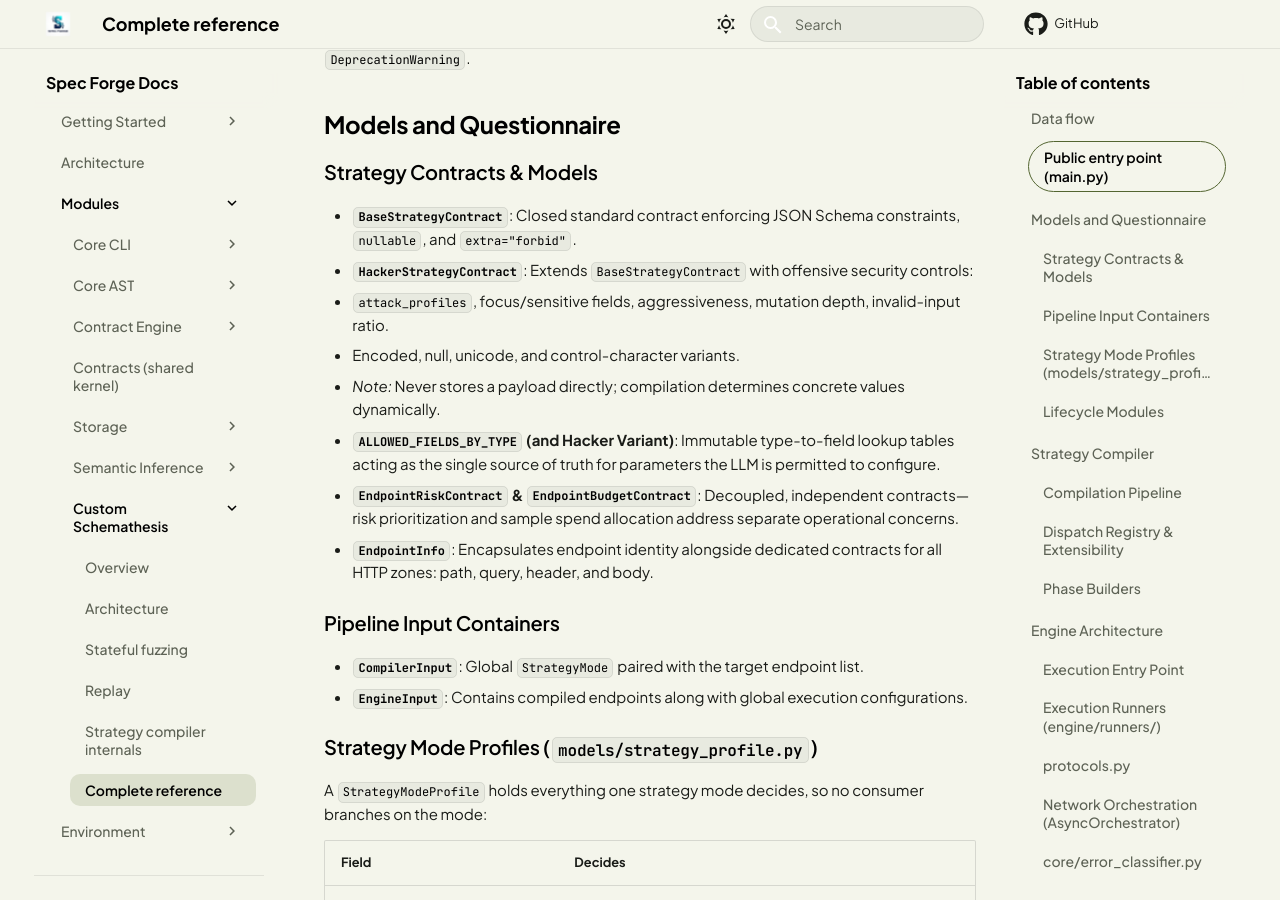
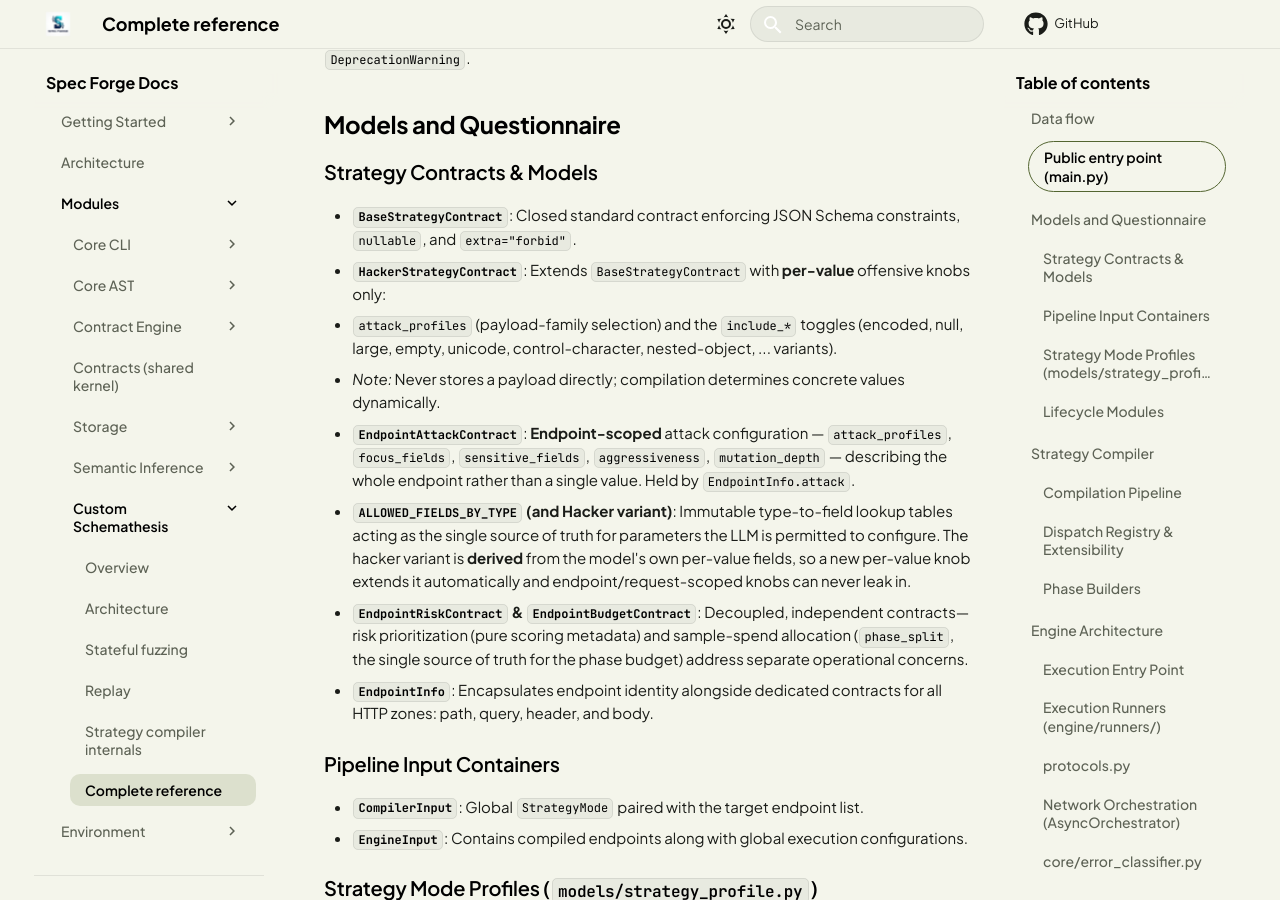
Before and after one commit to Spec-Forge-Testing/specforge-docs, an MkDocs documentation site: the page built from docs/modules/custom-schemathesis/reference.md, in a window 1280 px wide and 900 px high, scrolled down 1605 px. Built offline with MkDocs 1.6.1 and Material for MkDocs 9.7.7, drawn with Linux system fonts in a browser that asks for light colours; comment, search, counter and statistics services are not loaded.

Commit message:
docs(custom-schemathesis): relocate hacker knobs by scope (value/endpoint/request)

```diff
--- a/docs/modules/custom-schemathesis/reference.md
+++ b/docs/modules/custom-schemathesis/reference.md
@@ -56,12 +56,12 @@ The former `stateful` / `stateful_config` pair still works for one version and e
 
 ### Strategy Contracts & Models
 * **`BaseStrategyContract`**: Closed standard contract enforcing JSON Schema constraints, `nullable`, and `extra="forbid"`.
-* **`HackerStrategyContract`**: Extends `BaseStrategyContract` with offensive security controls:
-  * `attack_profiles`, focus/sensitive fields, aggressiveness, mutation depth, invalid-input ratio.
-  * Encoded, null, unicode, and control-character variants.
+* **`HackerStrategyContract`**: Extends `BaseStrategyContract` with **per-value** offensive knobs only:
+  * `attack_profiles` (payload-family selection) and the `include_*` toggles (encoded, null, large, empty, unicode, control-character, nested-object, ... variants).
   * *Note:* Never stores a payload directly; compilation determines concrete values dynamically.
-* **`ALLOWED_FIELDS_BY_TYPE` (and Hacker Variant)**: Immutable type-to-field lookup tables acting as the single source of truth for parameters the LLM is permitted to configure.
-* **`EndpointRiskContract` & `EndpointBudgetContract`**: Decoupled, independent contracts—risk prioritization and sample spend allocation address separate operational concerns.
+* **`EndpointAttackContract`**: **Endpoint-scoped** attack configuration — `attack_profiles`, `focus_fields`, `sensitive_fields`, `aggressiveness`, `mutation_depth` — describing the whole endpoint rather than a single value. Held by `EndpointInfo.attack`.
+* **`ALLOWED_FIELDS_BY_TYPE` (and Hacker variant)**: Immutable type-to-field lookup tables acting as the single source of truth for parameters the LLM is permitted to configure. The hacker variant is **derived** from the model's own per-value fields, so a new per-value knob extends it automatically and endpoint/request-scoped knobs can never leak in.
+* **`EndpointRiskContract` & `EndpointBudgetContract`**: Decoupled, independent contracts—risk prioritization (pure scoring metadata) and sample-spend allocation (`phase_split`, the single source of truth for the phase budget) address separate operational concerns.
 * **`EndpointInfo`**: Encapsulates endpoint identity alongside dedicated contracts for all HTTP zones: path, query, header, and body.
 
 ### Pipeline Input Containers
```
Also changed, not shown: docs/modules/custom-schemathesis/architecture.md (+9 -0 lines).
